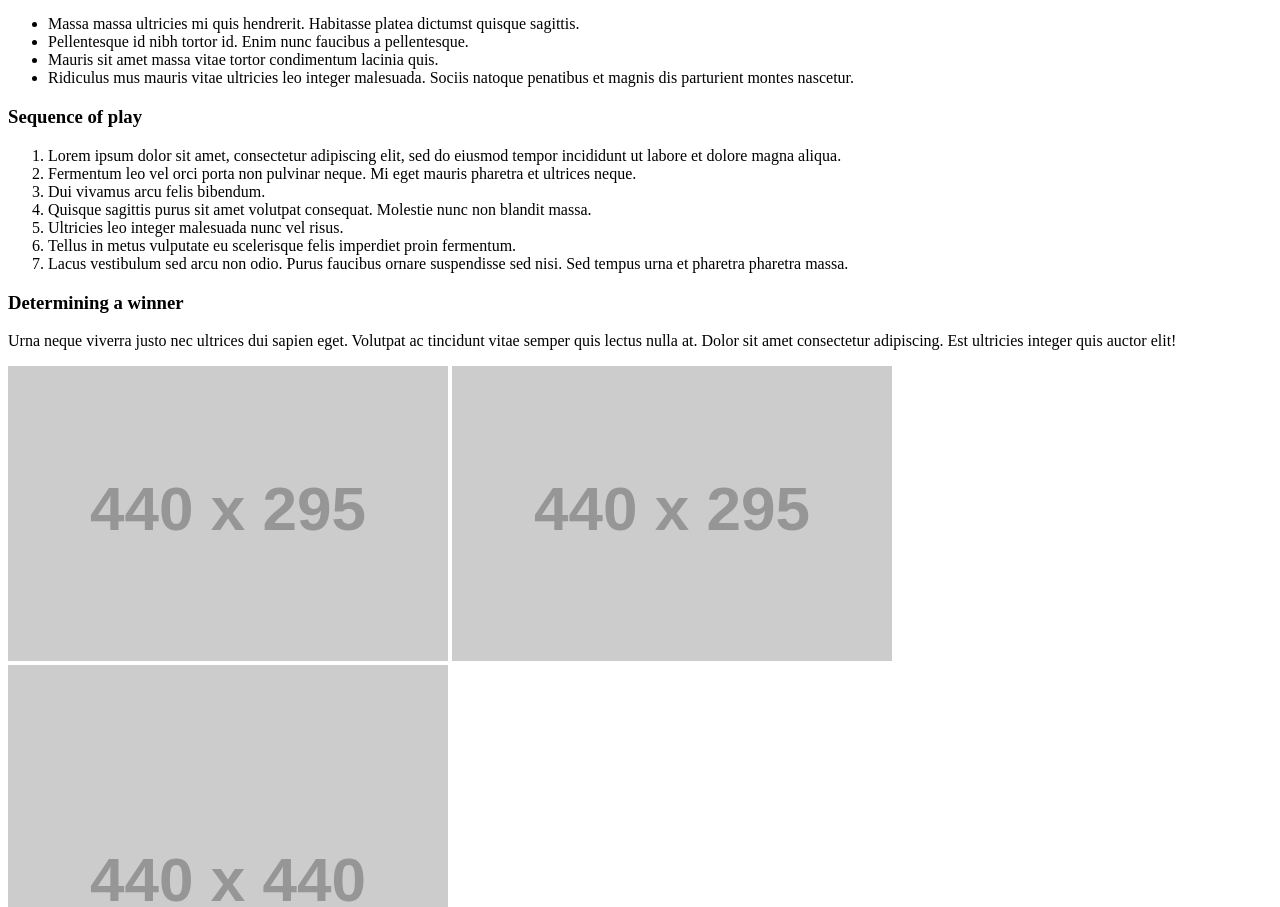
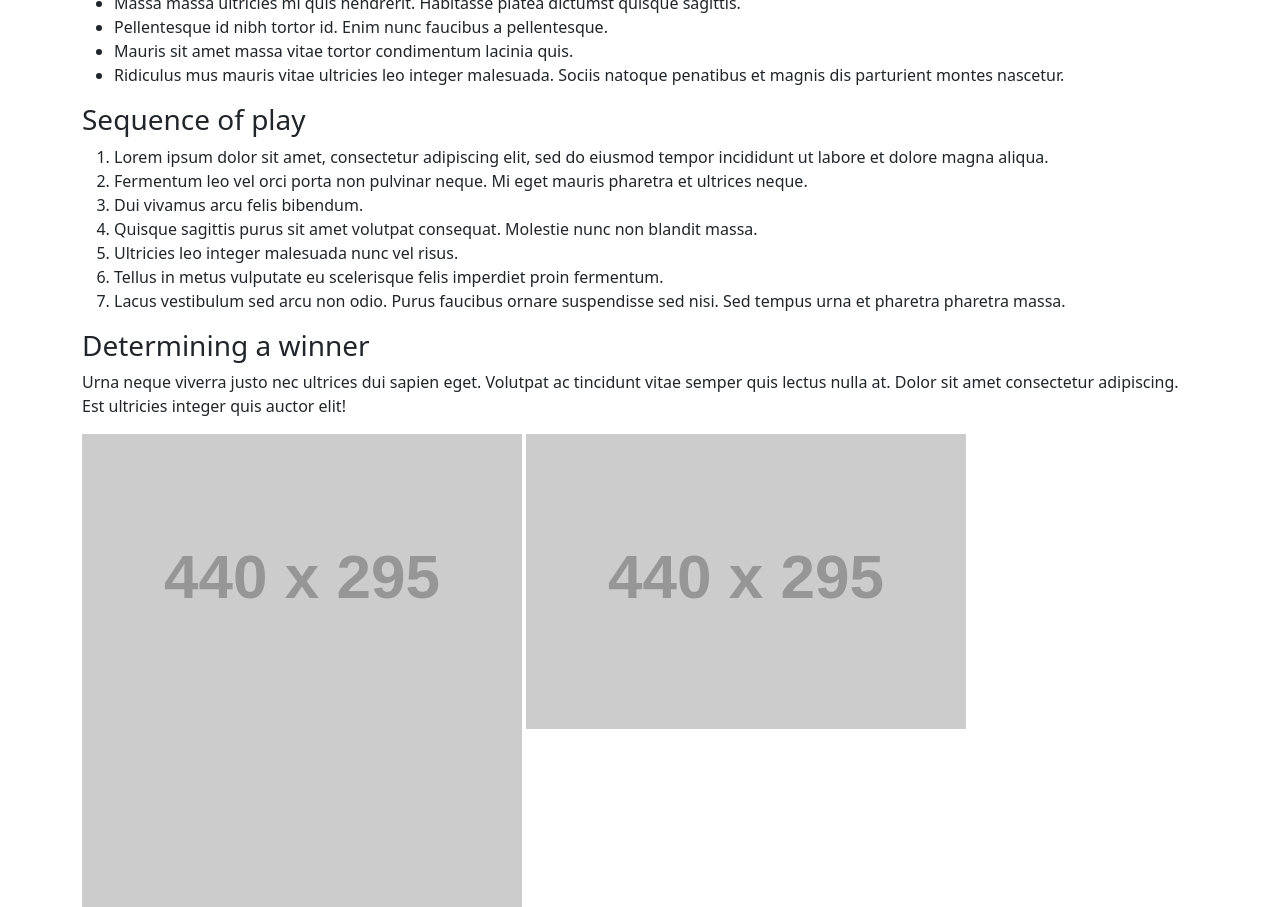
Before and after one commit to jngene/project04, a plain HTML site: page layout.html in a window 1280 px wide. Shown: the part 564-1471 px from the top of the page. Drawn offline with nearby package versions, Linux system fonts and the light colour scheme; placeholder pictures from the web are drawn by us.

Commit message:
Installed bootstrap to layout page

```diff
--- a/css/styles.css
+++ b/css/styles.css
@@ -0,0 +1,3 @@
+@import url('https://fonts.googleapis.com/css2?family=Poppins:ital,wght@0,400;0,700;1,400;1,700&display=swap');
+
+/*font-family: 'Poppins', sans-serif; Regular 400 // Bold 700*/
--- a/layout.html
+++ b/layout.html
@@ -4,10 +4,12 @@
 	<head>
 		<meta charset="utf-8">
 		<title>For the Love of Games</title>
+		<link href="https://cdn.jsdelivr.net/npm/bootstrap@5.0.0/dist/css/bootstrap.min.css" rel="stylesheet" integrity="sha384-wEmeIV1mKuiNpC+IOBjI7aAzPcEZeedi5yW5f2yOq55WWLwNGmvvx4Um1vskeMj0" crossorigin="anonymous"><!-- Bootstrap -->
 		<link rel="stylesheet" href="css/styles.css">
 	</head>
 
 	<body>
+		<div class="container">
 			<nav>
 				<a href="index.html"><img src="images/logo.svg"></a>
 				<ul>
@@ -105,5 +107,7 @@
 			<footer>
 				<div>DMS 290 - Project 04 - Hall & Ngene</div>
 			</footer>
+		</div>
+	<script src="https://cdn.jsdelivr.net/npm/bootstrap@5.0.0/dist/js/bootstrap.bundle.min.js" integrity="sha384-p34f1UUtsS3wqzfto5wAAmdvj+osOnFyQFpp4Ua3gs/ZVWx6oOypYoCJhGGScy+8" crossorigin="anonymous"></script><!-- Bootstrap -->
 	</body>
 </html>
```
Lines whose indentation alone changed are shown as unchanged.
